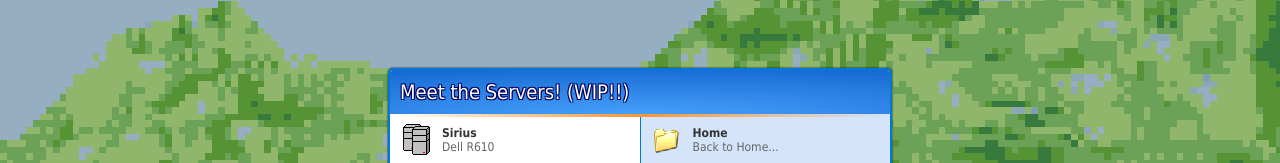
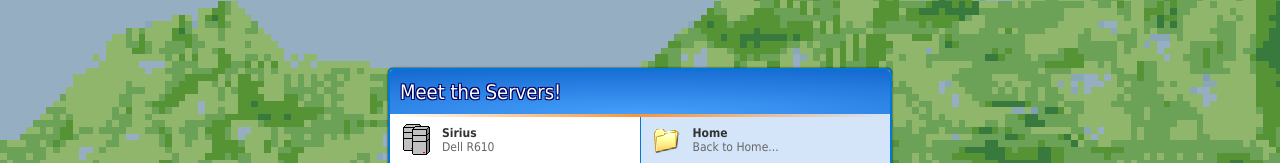
Before and after one commit to hawwwwwk/My-Website, a plain HTML site: page servers/index.html in a window 1280 px wide. Shown: the part 230-393 px from the top of the page. Drawn offline with Linux system fonts and the light colour scheme; files whose address does not match are found by name.

Commit message:
removed wip tag

```diff
--- a/servers/index.html
+++ b/servers/index.html
@@ -21,7 +21,7 @@
 <body>
     <div class="menu">
         <div class="menu-header">
-            Meet the Servers! (WIP!!)
+            Meet the Servers!
             <div class="orange-divider"></div> <!-- Top Orange Divider -->
         </div>
 
```
Also changed, not shown: index.html (+1 -1 lines).
